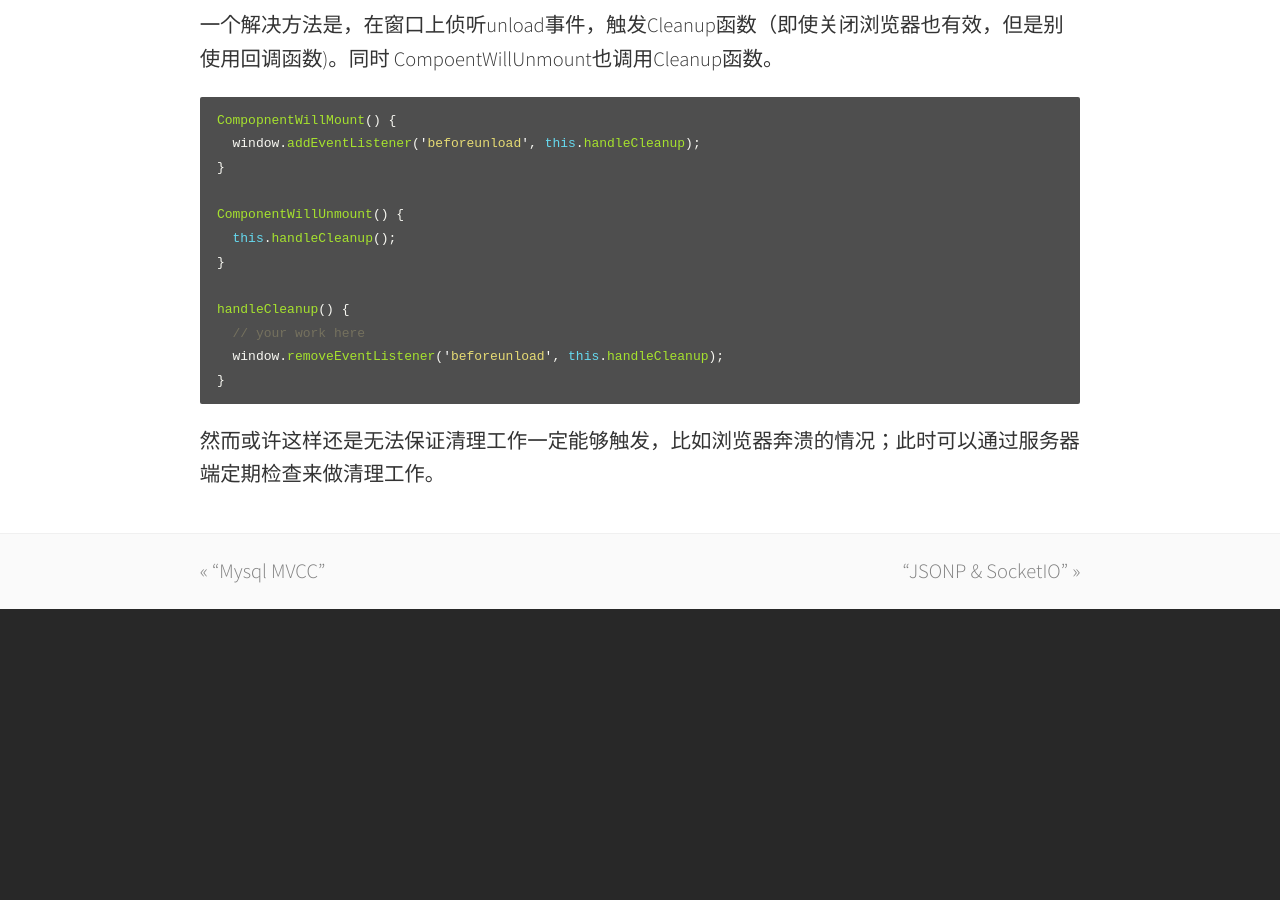
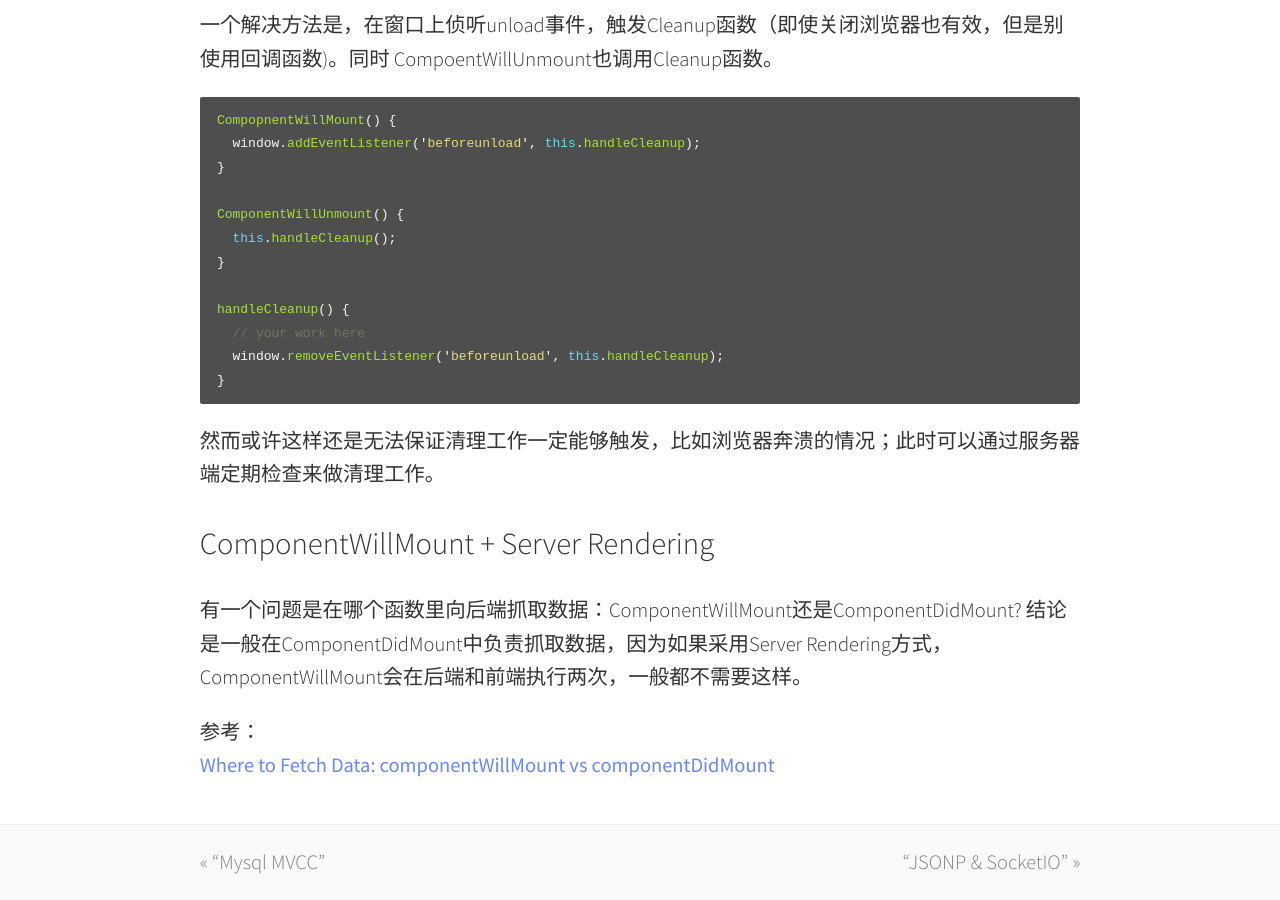
Before and after one commit to shizy818/szyblogs, a Jekyll site: the page built from _posts/2018-03-25-React ComponentWillUnmount.md, in a window 1280 px wide and 900 px high, scrolled down 934 px. Built offline with Jekyll 4.4.1, drawn with Linux system fonts in a browser that asks for light colours; before the commit the page ends 1543 px from its top, so only the background shows below that; some of the changed text lies outside the part shown.

Commit message:
update 2018-03-25

````diff
--- a/_posts/2018-03-25-React ComponentWillUnmount.md
+++ b/_posts/2018-03-25-React ComponentWillUnmount.md
@@ -1,5 +1,5 @@
 ---
-title:  “React ComponentWillUnmount”
+title:  “React ComponentWillMount & ComponentWillUnmount”
 date:   2018-03-25 08:00:12 +0800
 categories: frontend
 ---
@@ -38,3 +38,10 @@ handleCleanup() {
 ```
 
 然而或许这样还是无法保证清理工作一定能够触发，比如浏览器奔溃的情况；此时可以通过服务器端定期检查来做清理工作。
+
+# ComponentWillMount + Server Rendering
+
+有一个问题是在哪个函数里向后端抓取数据：ComponentWillMount还是ComponentDidMount? 结论是一般在ComponentDidMount中负责抓取数据，因为如果采用Server Rendering方式，ComponentWillMount会在后端和前端执行两次，一般都不需要这样。
+
+参考：
+[Where to Fetch Data: componentWillMount vs componentDidMount](https://daveceddia.com/where-fetch-data-componentwillmount-vs-componentdidmount/)
````
Also changed, not shown: image/mysql-nonblocking-read.jpg (added).
